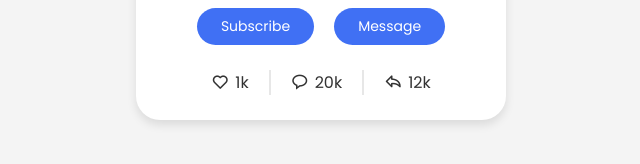
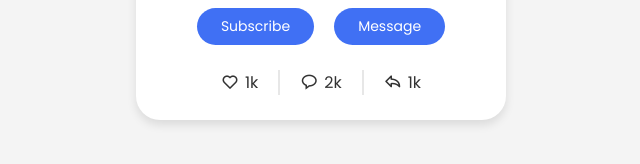
Before and after one commit to AnnaTheSloth284/AnnaTheSloth.github.io, a plain HTML site: page index.html in a window 1280 px wide. Shown: the part 494-658 px from the top of the page, 319-959 px from the left. Drawn offline with nearby package versions, Linux system fonts and the light colour scheme.

Commit message:
Update index.html

```diff
--- a/index.html
+++ b/index.html
@@ -49,11 +49,11 @@
                 </div>
                 <div class="data">
                     <i class='bx bx-message-rounded'></i>
-                    <span class="number">20k</span>
+                    <span class="number">2k</span>
                 </div>
                 <div class="data">
                     <i class='bx bx-share'></i>
-                    <span class="number"></span>12k</span>
+                    <span class="number">1k</span>
                 </div>
             </div>
         </div>
```
